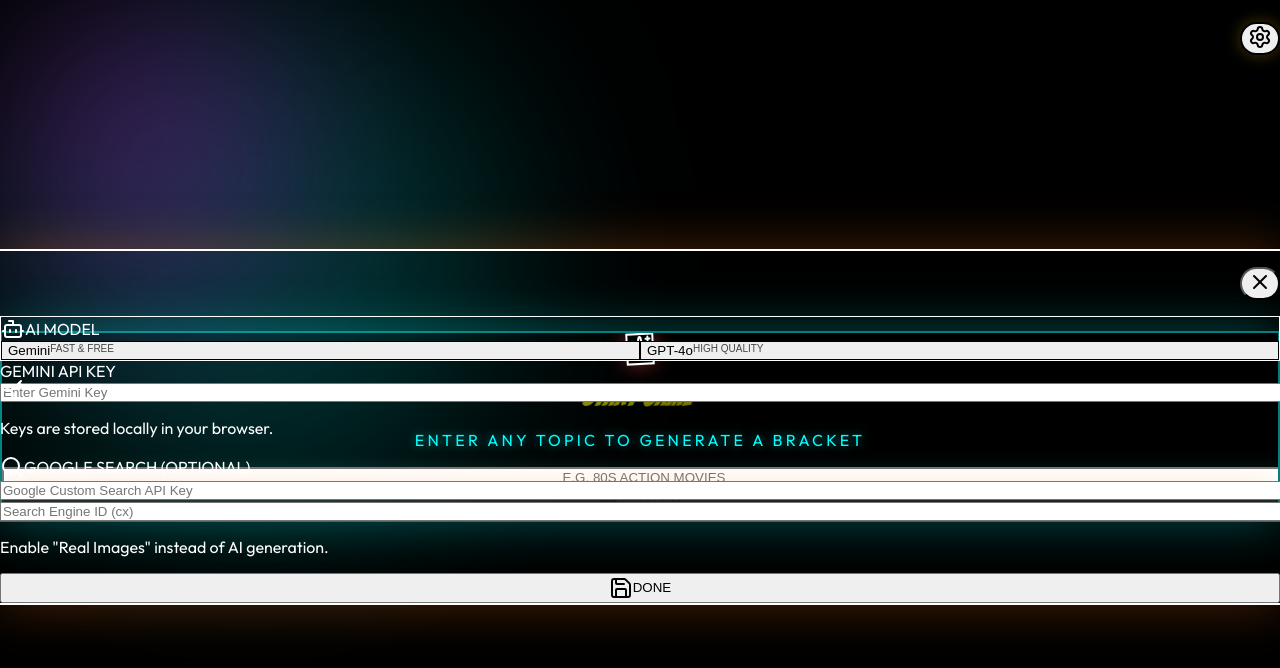
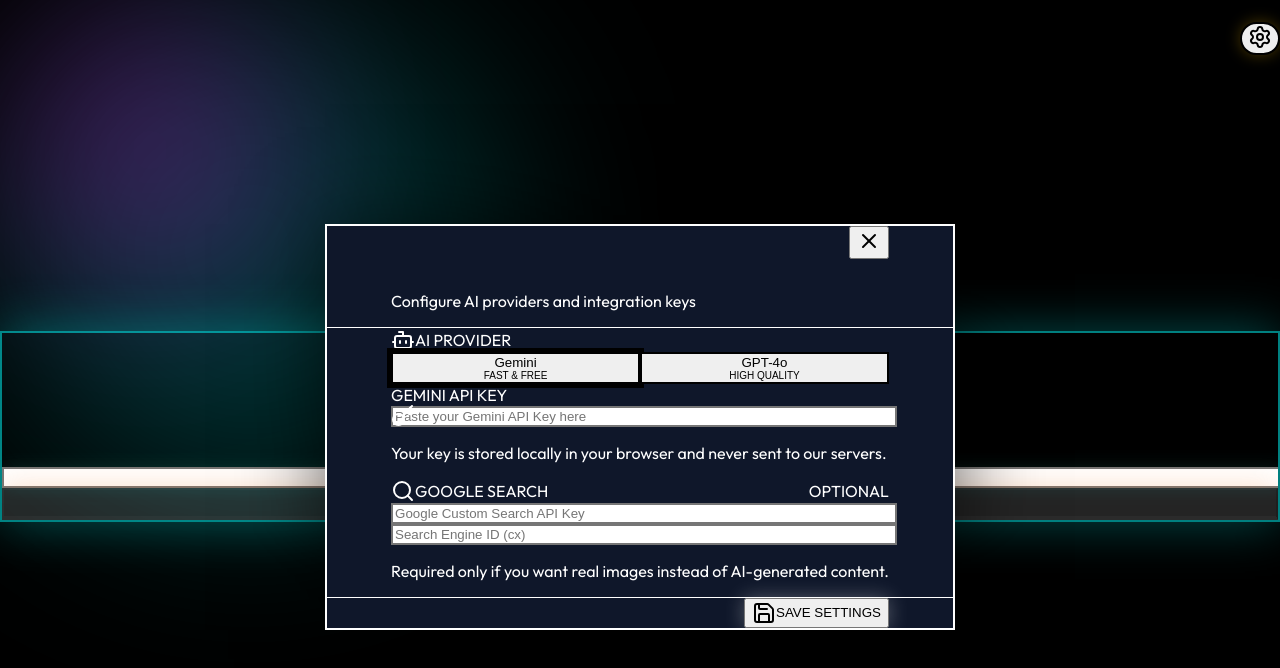
Before and after one commit to tomiwa123/brackets, a React (Vite) app: page / in a window 1280 px wide. Both pictures are taken after a click on the button 1260 px from the left and 38 px from the top of the page. Shown: the top 668 px of the page. Built offline with nearby package versions, Linux system fonts and the light colour scheme.

Commit message:
fix settings modal to have readable overlay

```diff
--- a/src/components/SettingsModal.tsx
+++ b/src/components/SettingsModal.tsx
@@ -45,123 +45,151 @@ export const SettingsModal: React.FC<SettingsModalProps> = ({ isOpen, onClose })
     return (
         <AnimatePresence>
             {isOpen && (
-                <>
+                <div className="fixed inset-0 z-[100] flex items-center justify-center p-8 text-left">
+                    {/* Backdrop */}
                     <motion.div
                         initial={{ opacity: 0 }}
                         animate={{ opacity: 1 }}
                         exit={{ opacity: 0 }}
                         onClick={onClose}
-                        className="fixed inset-0 bg-black/90 backdrop-blur-md z-[60]"
+                        className="absolute inset-0 bg-black/80 backdrop-blur-md"
                     />
+
+                    {/* Modal Content */}
                     <motion.div
                         initial={{ opacity: 0, scale: 0.95, y: 20 }}
                         animate={{ opacity: 1, scale: 1, y: 0 }}
                         exit={{ opacity: 0, scale: 0.95, y: 20 }}
-                        className="fixed inset-0 m-auto w-full max-w-md h-fit bg-black border-2 border-orange-500/50 rounded-2xl p-6 z-[70] shadow-[0_0_50px_rgba(249,115,22,0.3)] max-h-[90vh] overflow-y-auto custom-scrollbar"
+                        className="relative w-full max-w-2xl bg-[#0f172a] border-2 border-slate-700/50 rounded-3xl shadow-[0_0_80px_rgba(0,0,0,0.6)] overflow-hidden flex flex-col max-h-[85vh]"
+                        onClick={(e) => e.stopPropagation()}
                     >
-                        <div className="flex justify-between items-center mb-6">
-                            <h2 className="text-2xl font-black italic text-transparent bg-clip-text bg-gradient-to-r from-yellow-400 to-red-600 uppercase tracking-wider transform -skew-x-6">
-                                Settings
+                        {/* Header */}
+                        <div className="flex justify-between items-start px-[4rem] py-8 border-b border-white/5 bg-black/20 shrink-0">
+                            <div>
+                                <h2 className="text-3xl font-black italic text-white uppercase tracking-wider flex items-center gap-3">
+                                    <span className="bg-gradient-to-r from-yellow-400 to-orange-500 text-transparent bg-clip-text">Game Settings</span>
                                 </h2>
+                                <p className="text-slate-400 text-sm mt-2 font-medium">Configure AI providers and integration keys</p>
+                            </div>
                             <button
                                 onClick={onClose}
-                                className="p-2 hover:bg-white/10 rounded-full transition-colors text-slate-400 hover:text-white"
+                                className="p-3 hover:bg-white/10 rounded-xl transition-colors text-slate-400 hover:text-white group"
                             >
-                                <X className="w-5 h-5" />
+                                <X className="w-6 h-6 group-hover:rotate-90 transition-transform" />
                             </button>
                         </div>
 
+                        {/* Scrollable Content */}
+                        <div className="overflow-y-auto custom-scrollbar flex-1">
+                            <div className="px-[4rem] py-10 space-y-10">
+                                {/* Model Selection */}
                                 <div className="space-y-6">
-                            {/* Model Selection */}
-                            <div className="space-y-4 p-4 bg-gray-900/50 rounded-xl border border-white/10">
-                                <label className="text-sm font-bold text-orange-400 uppercase tracking-wider flex items-center gap-2">
-                                    <Bot className="w-4 h-4" /> AI Model
+                                    <label className="text-sm font-bold text-slate-300 uppercase tracking-widest flex items-center gap-2">
+                                        <Bot className="w-4 h-4 text-orange-400" /> AI Provider
                                     </label>
-                                <div className="grid grid-cols-2 gap-3">
+                                    <div className="grid grid-cols-2 gap-6">
                                         <button
                                             onClick={() => setProvider('gemini')}
-                                        className={`p - 3 rounded - lg border transition - all flex flex - col items - center gap - 2 ${provider === 'gemini'
-                                                ? 'bg-orange-500/20 border-orange-500 text-orange-400'
-                                                : 'bg-black border-white/10 text-slate-500 hover:bg-white/5'
-                                            } `}
+                                            className={`p-6 rounded-2xl border-2 transition-all flex flex-col items-center gap-4 relative overflow-hidden group ${provider === 'gemini'
+                                                ? 'bg-orange-500/10 border-orange-500 text-orange-400 ring-4 ring-orange-500/10'
+                                                : 'bg-black/30 border-white/5 text-slate-400 hover:bg-white/5 hover:border-white/10'
+                                                }`}
                                         >
-                                        <span className="font-bold">Gemini</span>
-                                        <span className="text-[10px] uppercase opacity-70">Fast & Free</span>
+                                            <div className="flex flex-col items-center gap-2 relative z-10 w-full">
+                                                <div className="font-black text-2xl tracking-tight">Gemini</div>
+                                                <div className={`text-[10px] font-bold uppercase tracking-widest px-3 py-1.5 rounded-full ${provider === 'gemini' ? 'bg-orange-500 text-black' : 'bg-white/10 text-slate-300'
+                                                    }`}>Fast & Free</div>
+                                            </div>
+                                            {provider === 'gemini' && (
+                                                <div className="absolute inset-0 bg-gradient-to-tr from-orange-500/20 via-transparent to-transparent pointer-events-none" />
+                                            )}
                                         </button>
                                         <button
                                             onClick={() => setProvider('openai')}
-                                        className={`p - 3 rounded - lg border transition - all flex flex - col items - center gap - 2 ${provider === 'openai'
-                                                ? 'bg-green-500/20 border-green-500 text-green-400'
-                                                : 'bg-black border-white/10 text-slate-500 hover:bg-white/5'
-                                            } `}
+                                            className={`p-6 rounded-2xl border-2 transition-all flex flex-col items-center gap-4 relative overflow-hidden group ${provider === 'openai'
+                                                ? 'bg-green-500/10 border-green-500 text-green-400 ring-4 ring-green-500/10'
+                                                : 'bg-black/30 border-white/5 text-slate-400 hover:bg-white/5 hover:border-white/10'
+                                                }`}
                                         >
-                                        <span className="font-bold">GPT-4o</span>
-                                        <span className="text-[10px] uppercase opacity-70">High Quality</span>
+                                            <div className="flex flex-col items-center gap-2 relative z-10 w-full">
+                                                <div className="font-black text-2xl tracking-tight">GPT-4o</div>
+                                                <div className={`text-[10px] font-bold uppercase tracking-widest px-3 py-1.5 rounded-full ${provider === 'openai' ? 'bg-green-500 text-black' : 'bg-white/10 text-slate-300'
+                                                    }`}>High Quality</div>
+                                            </div>
+                                            {provider === 'openai' && (
+                                                <div className="absolute inset-0 bg-gradient-to-tr from-green-500/20 via-transparent to-transparent pointer-events-none" />
+                                            )}
                                         </button>
                                     </div>
                                 </div>
 
+                                <div className="h-px bg-white/5 w-full" />
+
                                 {/* API Keys */}
+                                <div className="space-y-8">
                                     <div className="space-y-4">
-                                <div className="space-y-2">
-                                    <label className="text-sm font-bold text-slate-400 uppercase tracking-wider">
+                                        <label className="text-sm font-bold text-slate-300 uppercase tracking-widest block">
                                             {provider === 'gemini' ? 'Gemini API Key' : 'OpenAI API Key'}
                                         </label>
-                                    <div className="relative">
-                                        <Key className="absolute left-3 top-1/2 -translate-y-1/2 w-4 h-4 text-slate-500" />
+                                        <div className="relative group">
+                                            <Key className="absolute left-5 top-1/2 -translate-y-1/2 w-5 h-5 text-slate-500 group-focus-within:text-orange-400 transition-colors" />
                                             <input
                                                 type="password"
                                                 value={apiKey}
                                                 onChange={(e) => setApiKey(e.target.value)}
-                                            placeholder={`Enter ${provider === 'gemini' ? 'Gemini' : 'OpenAI'} Key`}
-                                            className="w-full pl-10 pr-4 py-3 bg-black border border-white/10 rounded-xl focus:ring-2 focus:ring-orange-500 focus:border-transparent outline-none text-white placeholder-slate-600 transition-all"
+                                                placeholder={`Paste your ${provider === 'gemini' ? 'Gemini' : 'OpenAI'} API Key here`}
+                                                className="w-full pl-14 pr-6 py-5 bg-black/40 border-2 border-white/10 rounded-2xl focus:border-orange-500 outline-none text-white placeholder-slate-600 transition-all font-mono text-base shadow-inner"
                                             />
                                         </div>
-                                    <p className="text-xs text-slate-500">
-                                        Keys are stored locally in your browser.
+                                        <p className="text-xs text-slate-500 pl-2 font-medium">
+                                            Your key is stored locally in your browser and never sent to our servers.
                                         </p>
                                     </div>
 
-                                <div className="h-px bg-white/10 my-4" />
+                                    <div className="space-y-4">
+                                        <div className="flex items-center justify-between">
+                                            <label className="text-sm font-bold text-slate-300 uppercase tracking-widest flex items-center gap-2">
+                                                <Search className="w-4 h-4 text-blue-400" /> Google Search
+                                            </label>
+                                            <span className="text-slate-500 text-xs font-medium uppercase tracking-wide bg-white/5 px-2 py-1 rounded">Optional</span>
+                                        </div>
 
-                                <div className="space-y-2">
-                                    <label className="text-sm font-bold text-slate-400 uppercase tracking-wider flex items-center gap-2">
-                                        <Search className="w-4 h-4" /> Google Search (Optional)
-                                    </label>
-                                    <div className="space-y-3">
+                                        <div className="grid grid-cols-1 md:grid-cols-2 gap-4">
                                             <input
                                                 type="password"
                                                 value={googleKey}
                                                 onChange={(e) => setGoogleKey(e.target.value)}
                                                 placeholder="Google Custom Search API Key"
-                                            className="w-full px-4 py-3 bg-black border border-white/10 rounded-xl focus:ring-2 focus:ring-orange-500 focus:border-transparent outline-none text-white placeholder-slate-600 transition-all"
+                                                className="w-full px-5 py-4 bg-black/40 border-2 border-white/10 rounded-2xl focus:border-blue-500 outline-none text-white placeholder-slate-600 transition-all font-mono text-sm"
                                             />
                                             <input
                                                 type="text"
                                                 value={googleCx}
                                                 onChange={(e) => setGoogleCx(e.target.value)}
                                                 placeholder="Search Engine ID (cx)"
-                                            className="w-full px-4 py-3 bg-black border border-white/10 rounded-xl focus:ring-2 focus:ring-orange-500 focus:border-transparent outline-none text-white placeholder-slate-600 transition-all"
+                                                className="w-full px-5 py-4 bg-black/40 border-2 border-white/10 rounded-2xl focus:border-blue-500 outline-none text-white placeholder-slate-600 transition-all font-mono text-sm"
                                             />
                                         </div>
-                                    <p className="text-xs text-slate-500">
-                                        Enable "Real Images" instead of AI generation.
+                                        <p className="text-xs text-slate-500 pl-2 font-medium">
+                                            Required only if you want real images instead of AI-generated content.
                                         </p>
                                     </div>
                                 </div>
                             </div>
+                        </div>
 
-                        <div className="mt-8">
+                        {/* Footer */}
+                        <div className="px-[4rem] py-7 border-t border-white/5 bg-black/20 flex justify-end shrink-0">
                             <button
                                 onClick={handleSave}
-                                className="w-full py-3 bg-white text-black font-black uppercase tracking-widest rounded-xl hover:bg-orange-400 transition-colors flex items-center justify-center gap-2"
+                                className="px-10 py-4 bg-white hover:bg-orange-50 text-black font-black uppercase tracking-widest rounded-xl shadow-[0_0_20px_rgba(255,255,255,0.3)] hover:shadow-[0_0_30px_rgba(255,255,255,0.5)] transition-all transform hover:scale-[1.02] active:scale-[0.98] flex items-center gap-3 text-lg"
                             >
                                 <Save className="w-5 h-5" />
-                                Done
+                                Save Settings
                             </button>
                         </div>
                     </motion.div>
-                </>
+                </div>
             )}
         </AnimatePresence>
     );
```
Lines whose indentation alone changed are shown as unchanged.
